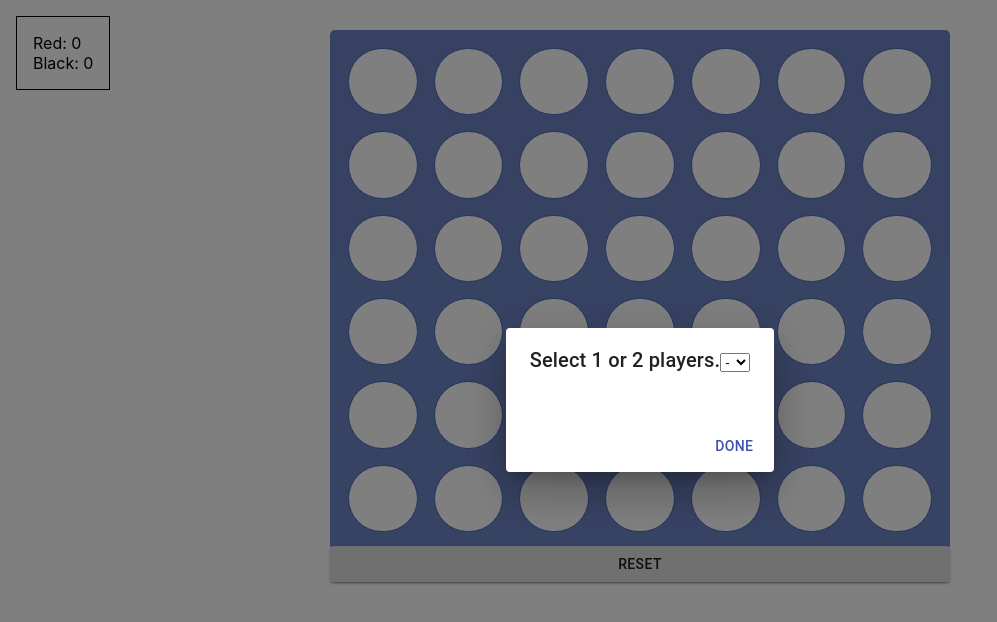
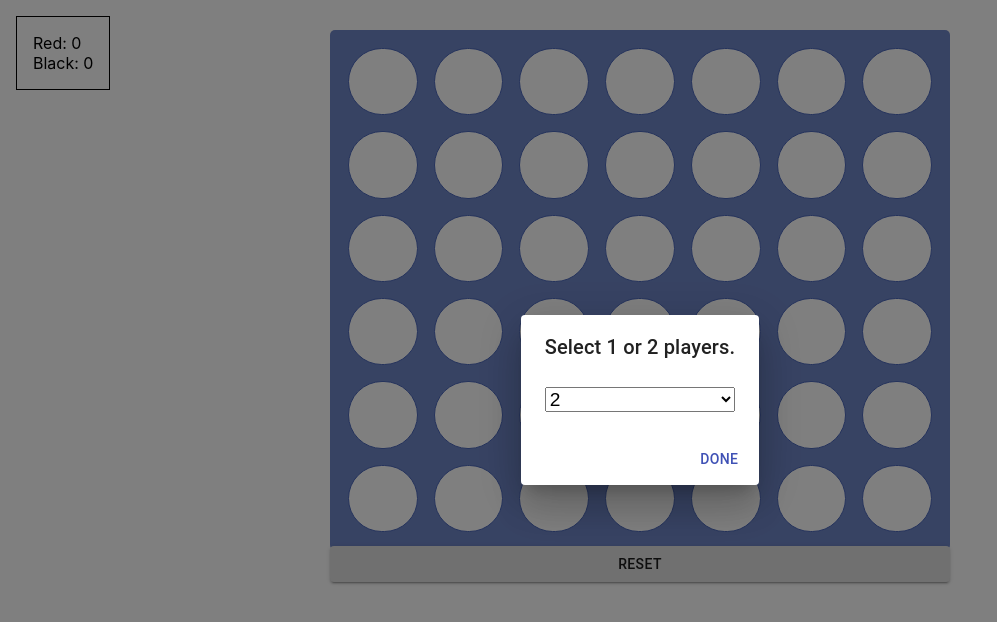
Before and after one commit to Hlight/ATG-2-Connect4, a React (Vite) app: page / in a window 1280 px wide. Shown: the top 622 px of the page, without its empty margins (0-997 px from the left). Built offline with nearby package versions, Linux system fonts and the light colour scheme.

Commit message:
update player select styles

```diff
--- a/src/components/Game.jsx
+++ b/src/components/Game.jsx
@@ -743,21 +743,15 @@ x>0 && y>0 && model.current[x-1][y-1] === 0 ${true}`)
       >
         <DialogTitle id="alert-dialog-title">
           Select 1 or 2 players.
-          <select onChange={(e) => {
-            if (e.target.value === "1") {
-              setIsOnePlayer(true);
-            } else if (e.target.value === "2") {
-              setIsOnePlayer(false);
-            }
-          }}>
-            <option>-</option>
-            <option value="1">1</option>
-            <option value="2">2</option>
-          </select>
         </DialogTitle>
         <DialogContent>
           <DialogContentText id="alert-dialog-description">
+            <select onChange={(e) =>
+              setIsOnePlayer(e.target.value === "1")} className="player-select">
 
+              <option value="1">1</option>
+              <option value="2" selected>2</option>
+            </select>
           </DialogContentText>
         </DialogContent>
         <DialogActions>
--- a/src/components/game.css
+++ b/src/components/game.css
@@ -72,6 +72,11 @@
 }
 
 .btn-reset {
-  position: fixed;
+  position: absolute;
   bottom: 0;
 }
+
+select.player-select {
+  width: 100%;
+  font-size: 120%;
+}
```
